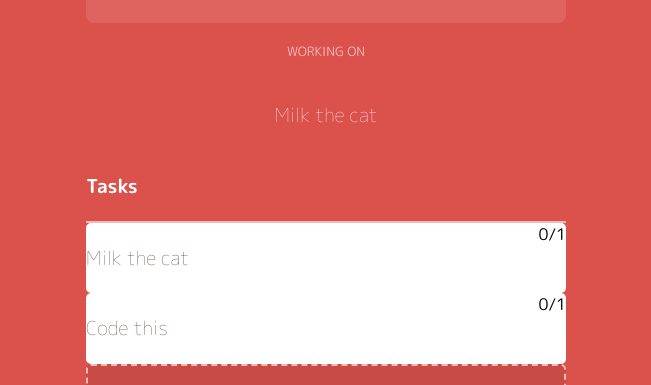
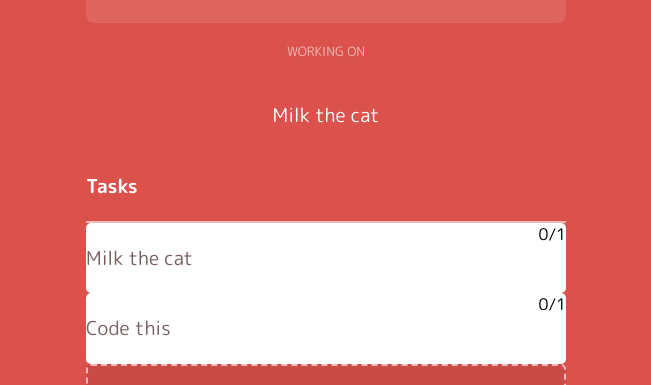
Before and after one commit to stringist/recreate_this, a plain HTML site: page index.html in a window 1280 px wide. Shown: the part 408-793 px from the top of the page, without its empty margins (314-965 px from the left). Drawn offline with Linux system fonts and the light colour scheme.

Commit message:
added body font color

```diff
--- a/index.html
+++ b/index.html
@@ -9,6 +9,9 @@
     <link rel="preconnect" href="https://fonts.googleapis.com">
     <link rel="preconnect" href="https://fonts.gstatic.com" crossorigin>
     <link href="https://fonts.googleapis.com/css2?family=M+PLUS+Rounded+1c:wght@100;300;400;500;700&display=swap" rel="stylesheet">
+    <link rel="preconnect" href="https://fonts.googleapis.com">
+    <link rel="preconnect" href="https://fonts.gstatic.com" crossorigin>
+    <link href="https://fonts.googleapis.com/css2?family=Varela+Round&display=swap" rel="stylesheet">
     <title>Pomo</title>
 </head>
 
--- a/style.css
+++ b/style.css
@@ -1,7 +1,7 @@
 /* why isn't this font face working? */
 
 @font-face {
-    font-family: "Arial Rounded Bold";
+    font-family: "Arial";
     font-display: swap;
     src: url(./arialrounded.ttf) format(truetype);
 }
@@ -17,7 +17,8 @@
     --lightest: #f1b9b7;
     --darker: #c94b46;
     --darkest: #653336;
-    --arial: "Arial Rounded Bold", sans-serif;
+    --bodycolor: #785e60;
+    --arial: "Arial", sans-serif;
     --primaryfont: 'M PLUS Rounded 1c', sans-serif;
     --altfont: 'Varela Round', sans-serif;
 }
@@ -30,7 +31,6 @@
 body {
     margin: 0;
     background-color: var(--coral);
-    /* font-family: var(--arial); */
 }
 
 header {
@@ -95,8 +95,9 @@ section>* {
 }
 
 p {
+    color: var(--bodycolor);
     line-height: 2rem;
-    font-weight: 200;
+    font-weight: 400;
     font-size: 1.2rem;
 }
 
@@ -151,7 +152,6 @@ footer {
     color: white;
     font-size: 7rem;
     font-weight: 600;
-    font-family: var(--primaryfont);
     padding: 1rem;
 }
 
```
